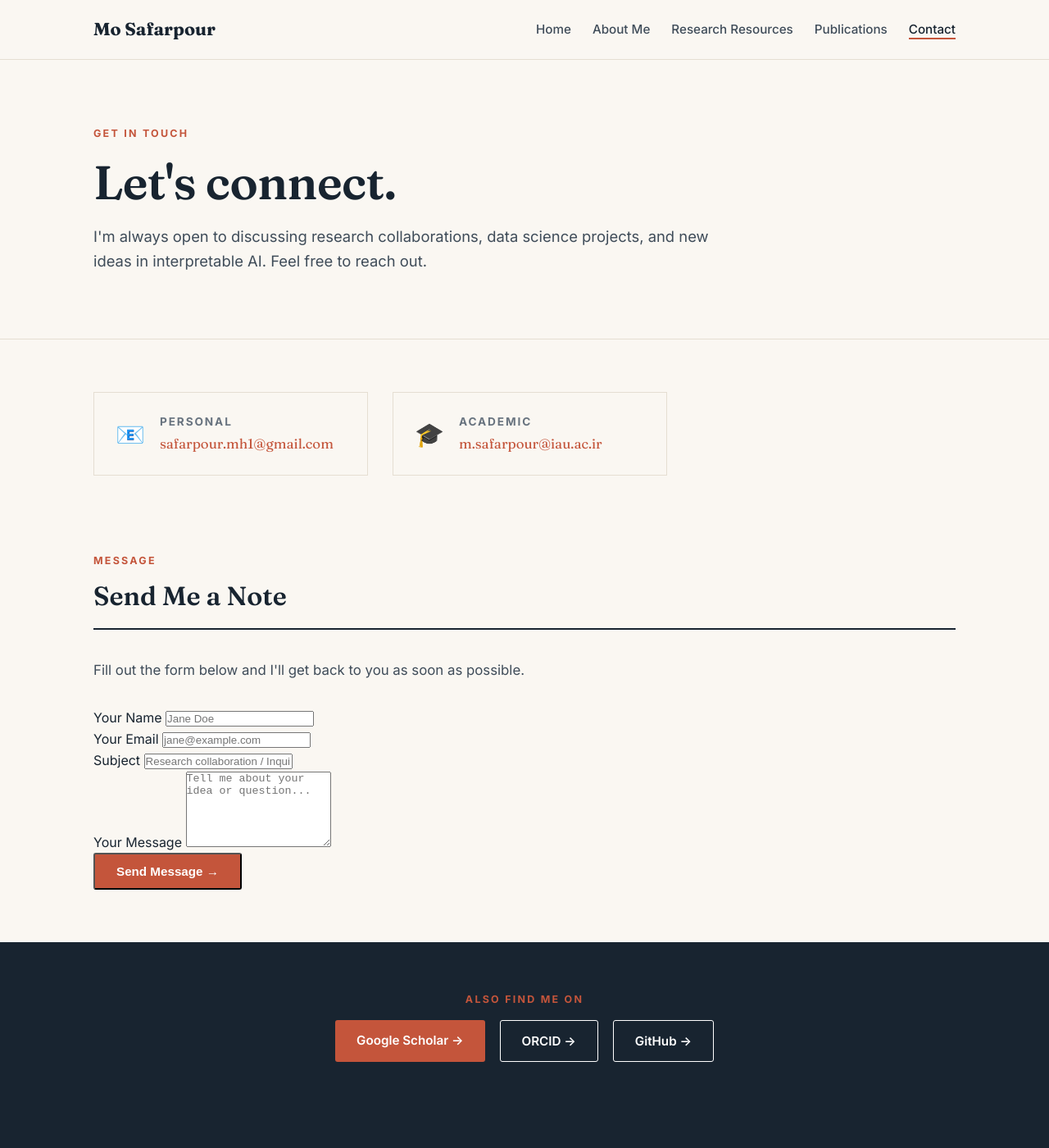
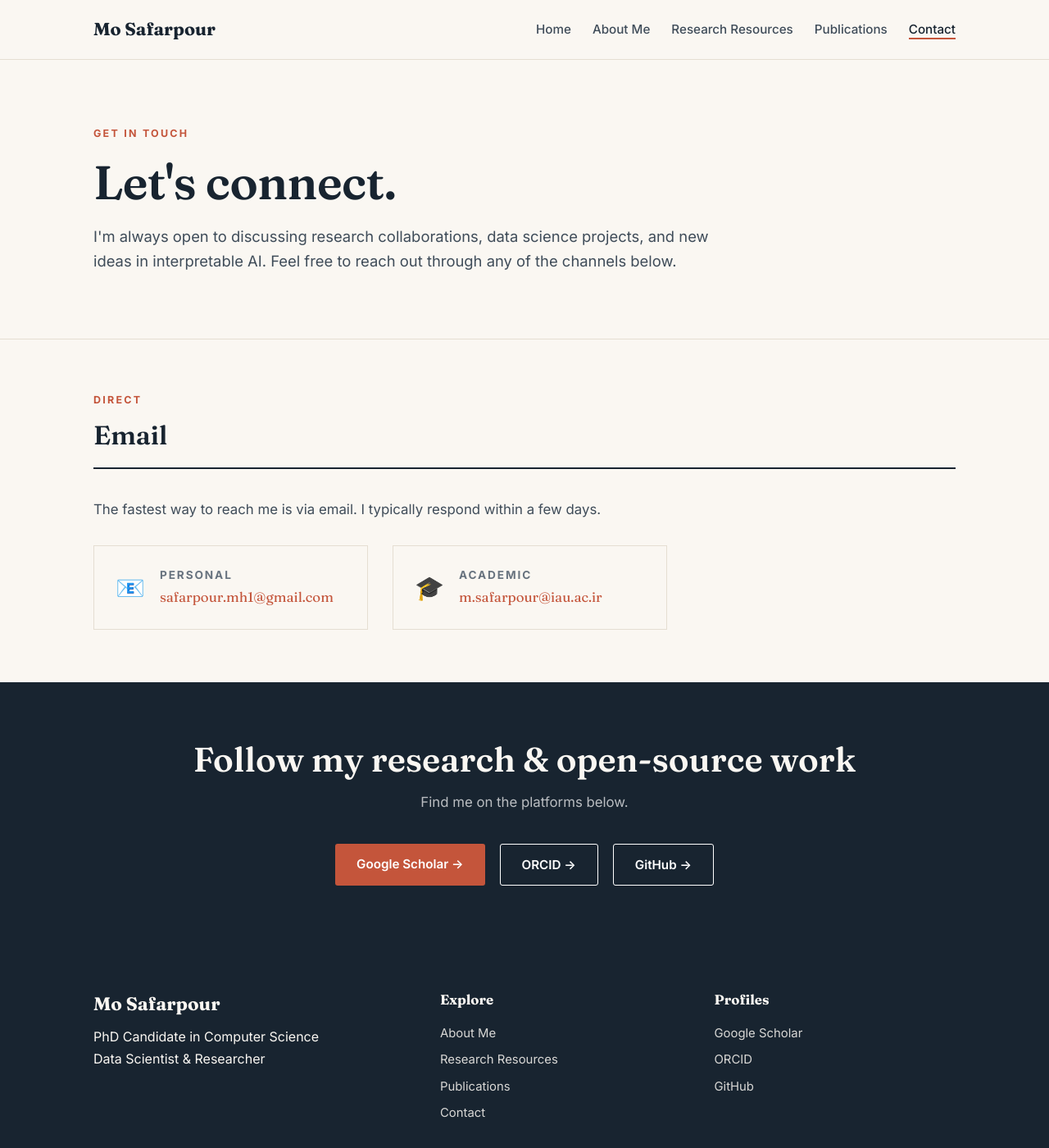
Before and after one commit to safarpour-mh/safarpour-mh.github.io, a Jekyll site: the page contact.html, which Jekyll copies as it is, in a window 1280 px wide and 1400 px high. Shown: the whole window at 82% size. Built offline with Jekyll 4.4.1, drawn with Linux system fonts in a browser that asks for light colours.

Commit message:
Update contact.html

```diff
--- a/contact.html
+++ b/contact.html
@@ -30,13 +30,19 @@
   <div class="container">
     <p class="kicker">Get in Touch</p>
     <h1>Let's connect.</h1>
-    <p class="lede">I'm always open to discussing research collaborations, data science projects, and new ideas in interpretable AI. Feel free to reach out.</p>
+    <p class="lede">I'm always open to discussing research collaborations, data science projects, and new ideas in interpretable AI. Feel free to reach out through any of the channels below.</p>
   </div>
 </section>
 
 <!-- ===== Contact Cards ===== -->
-<section style="padding-bottom:30px">
+<section>
   <div class="container">
+    <div class="section-head">
+      <h2 class="section-title"><small>Direct</small>Email</h2>
+    </div>
+    <p style="font-size:1.05rem;color:var(--ink-soft);margin-bottom:30px;max-width:40em">
+      The fastest way to reach me is via email. I typically respond within a few days.
+    </p>
     <div class="contact-grid">
       <div class="contact-card">
         <span class="icon">📧</span>
@@ -56,54 +62,13 @@
   </div>
 </section>
 
-<!-- ===== Contact Form ===== -->
-<section>
+<!-- ===== Profiles CTA ===== -->
+<section class="big-quote" style="padding:70px 0">
   <div class="container">
-    <div class="section-head">
-      <h2 class="section-title"><small>Message</small>Send Me a Note</h2>
-    </div>
-    <p style="font-size:1.05rem;color:var(--ink-soft);margin-bottom:30px;max-width:40em">
-      Fill out the form below and I'll get back to you as soon as possible.
-    </p>
-
-    <!--
-      ⚠️ مهم: action را در مرحله بعد با آدرس Formspree خودتان جایگزین کنید
-      فعلاً placeholder است
-    -->
-    <form action="https://formspree.io/f/YOUR_FORM_ID" method="POST" class="contact-form">
-      <div class="form-row">
-        <div class="form-group">
-          <label for="name">Your Name</label>
-          <input type="text" id="name" name="name" required placeholder="Jane Doe">
-        </div>
-        <div class="form-group">
-          <label for="email">Your Email</label>
-          <input type="email" id="email" name="email" required placeholder="jane@example.com">
-        </div>
-      </div>
-
-      <div class="form-group">
-        <label for="subject">Subject</label>
-        <input type="text" id="subject" name="subject" required placeholder="Research collaboration / Inquiry / ...">
-      </div>
-
-      <div class="form-group">
-        <label for="message">Your Message</label>
-        <textarea id="message" name="message" rows="6" required placeholder="Tell me about your idea or question..."></textarea>
-      </div>
-
-      <!-- Hidden field for spam protection -->
-      <input type="text" name="_gotcha" style="display:none">
-
-      <button type="submit" class="btn btn-primary">Send Message →</button>
-    </form>
-  </div>
-</section>
-
-<!-- ===== Profiles CTA ===== -->
-<section class="big-quote" style="padding:60px 0">
-  <div class="container">
-    <p style="text-transform:uppercase;letter-spacing:.18em;font-size:.78rem;font-weight:700;color:var(--accent);margin-bottom:14px">Also find me on</p>
+    <h2 style="font-family:var(--serif);font-size:clamp(1.8rem,3.5vw,2.6rem);font-weight:600;margin-bottom:14px;line-height:1.2">
+      Follow my research & open-source work
+    </h2>
+    <p style="color:rgba(255,255,255,.7);margin-bottom:36px;font-size:1.05rem">Find me on the platforms below.</p>
     <div style="display:flex;gap:18px;justify-content:center;flex-wrap:wrap">
       <a href="https://scholar.google.com/citations?hl=en&user=7RZGpNcAAAAJ" target="_blank" rel="noopener" class="btn btn-primary">Google Scholar →</a>
       <a href="https://orcid.org/0009-0008-5274-8551" target="_blank" rel="noopener" class="btn btn-ghost" style="border-color:#fff;color:#fff">ORCID →</a>
```
